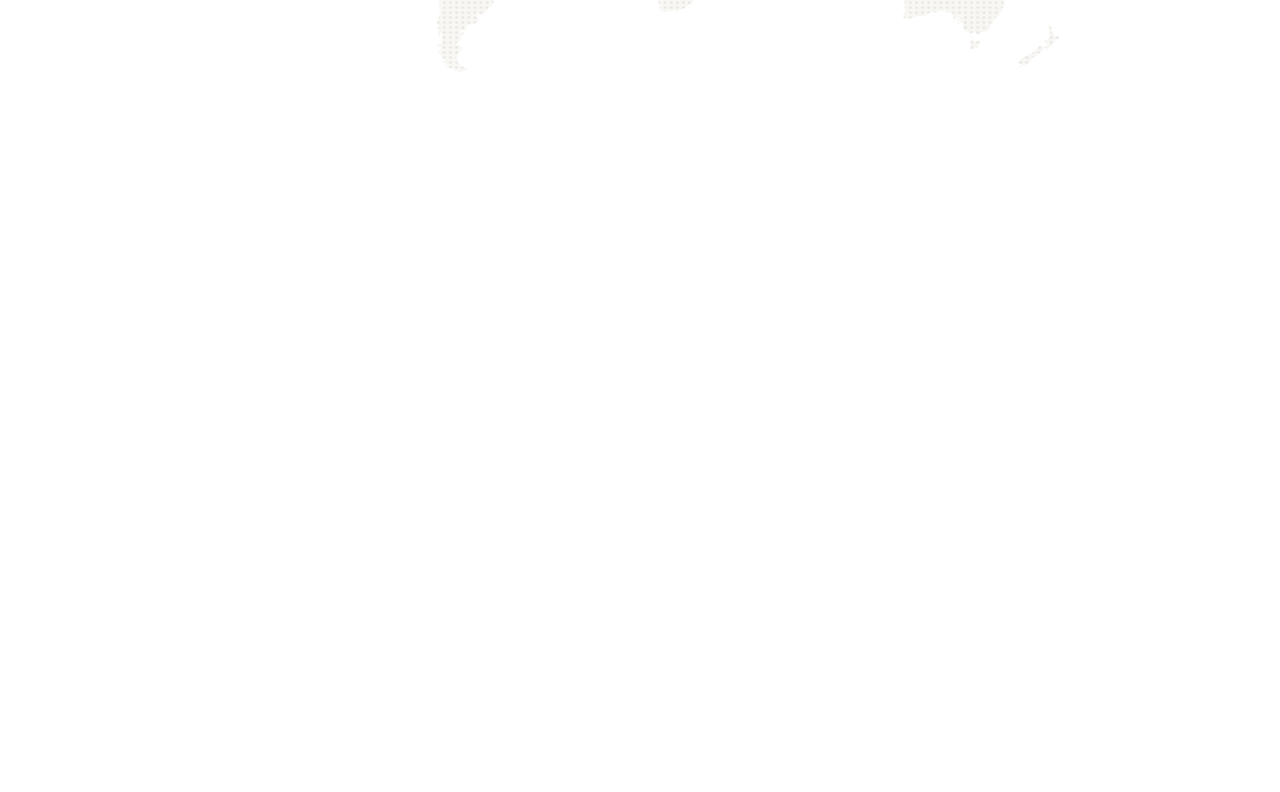
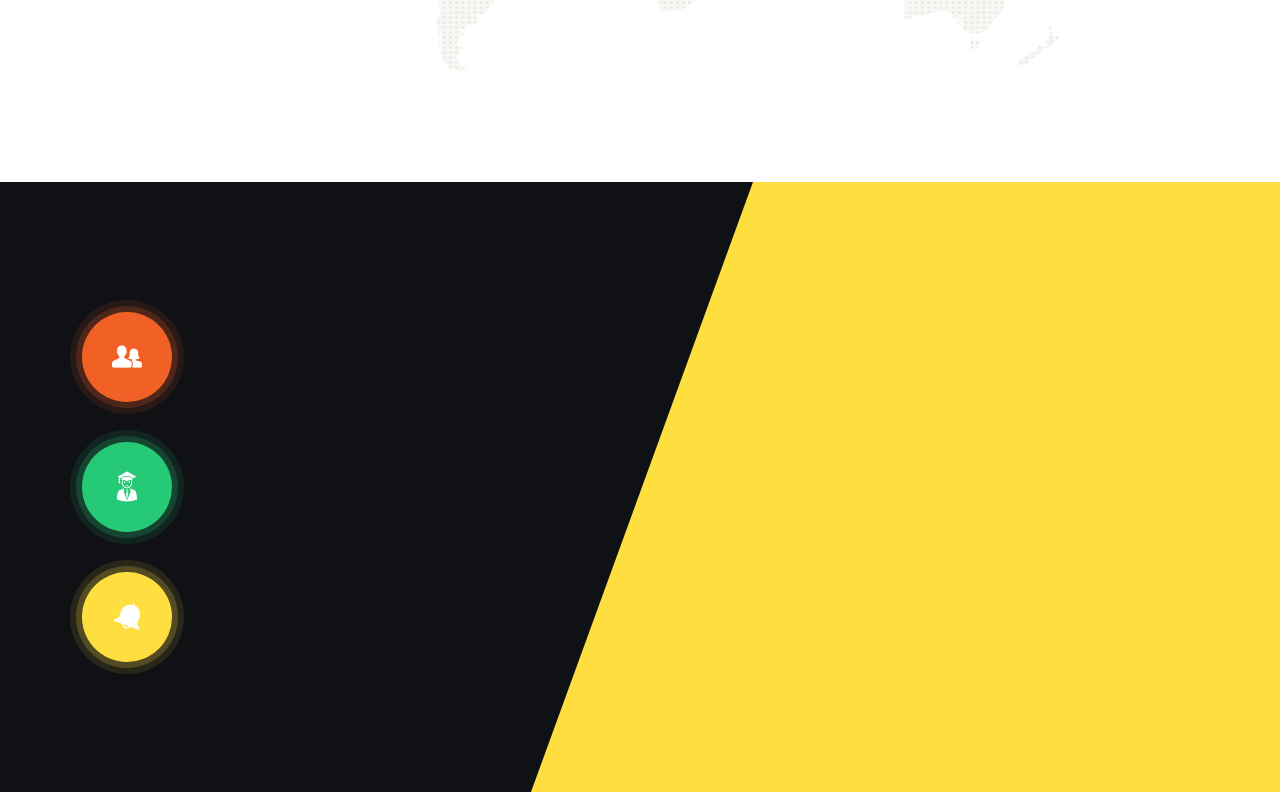
Before and after one commit to Jerryemmanuel01/advance-reactjs-ecommerce-website, a React (Vite) app: page / in a window 1280 px wide. Shown: the part 3831-4623 px from the top of the page. Before the commit the page ends 4013 px from the top, so only its background shows below. Built offline with nearby package versions, Linux system fonts and the light colour scheme.

Commit message:
about section created

```diff
--- /dev/null
+++ b/src/home/AboutUs.jsx
@@ -0,0 +1,56 @@
+import React from 'react'
+
+const subTitle = "Why Choose Us";
+const title = "Become a Marchant";
+const desc =
+  "Take courses on your any device with our app & learn all about business what you want. Just download & install & start to learn";
+const btnText = "Apply Now";
+
+const countList = [
+  {
+    iconName: "icofont-users-alt-4",
+    count: "12600",
+    text: "Marchant Enrolled",
+  },
+  {
+    iconName: "icofont-graduate-alt",
+    count: "30",
+    text: "Certified Courses",
+  },
+  {
+    iconName: "icofont-notification",
+    count: "100",
+    text: "Rewards and GitCards",
+  },
+];
+
+const AboutUs = () => {
+  return (
+    <div className='instructor-section style-2 padding-tb section-bg-ash'>
+        <div className="container">
+            <div className="section-wrapper">
+                <div className="row">
+                    <div className="col">
+                        {
+                            countList.map((val,i) => (
+                                <div key={i} className='count-item'>
+                                    <div className="count-inner">
+                                        <div className="count-icon">
+                                            <i className={val.iconName}></i>
+                                        </div>
+                                        <div className="count-content">
+                                            <h2><span></span></h2>
+                                        </div>
+                                    </div>
+                                </div>
+                            ))
+                        }
+                    </div>
+                </div>
+            </div>
+        </div>
+    </div>
+  )
+}
+
+export default AboutUs
--- a/src/home/Home.jsx
+++ b/src/home/Home.jsx
@@ -4,6 +4,7 @@
 import CategoryShowCase from './CategoryShowCase'
 import Register from './Register'
 import LocationSpread from './LocationSpread'
+import AboutUs from './AboutUs'
 
 const Home = () => {
   return (
@@ -13,6 +14,7 @@
       <CategoryShowCase />
       <Register />
       <LocationSpread />
+      <AboutUs />
     </div>
   )
 }
```
